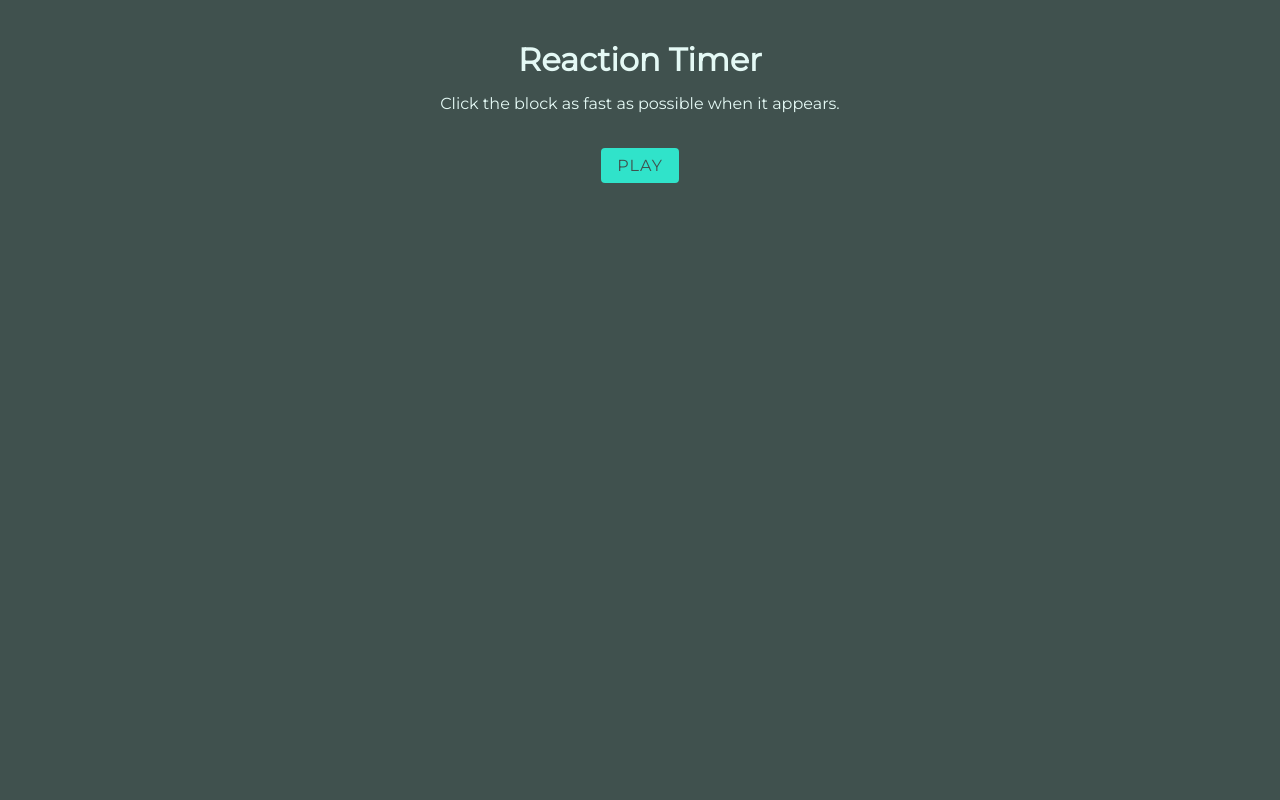
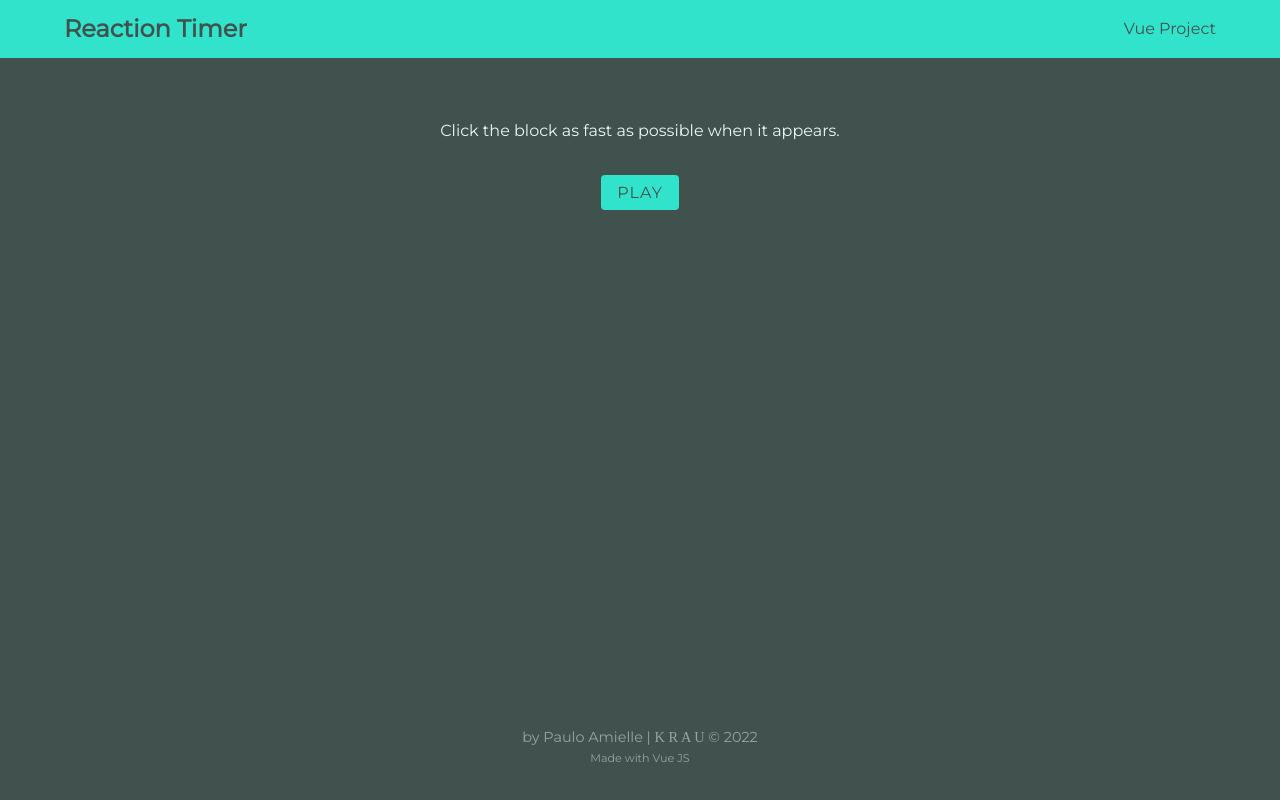
Before and after one commit to krau-code/reaction-timer, a Vue app: page / in a window 1280 px wide. Built offline with nearby package versions, Linux system fonts and the light colour scheme; a web font is replaced by a local one.

Commit message:
Update Design

```diff
--- a/src/App.vue
+++ b/src/App.vue
@@ -1,22 +1,39 @@
 <template>
-  <h1>Reaction Timer</h1>
-  <p>Click the block as fast as possible when it appears.</p>
-  <button @click="start" :disabled="isPlaying">PLAY</button>
-  <Block v-if="isPlaying" :delay="delay" @end="endGame" @tooEarly="clickedEarly" />
-  <Results v-if="showResults" :displayScore="score"/>
-  <p v-if="showTooEarly" class="too-early">clicked too early, play again</p>
+  <div class="flex">
+    <Header />
+
+    <section id="content">
+      <p>Click the block as fast as possible when it appears.</p>
+      <button @click="start" :disabled="isPlaying">PLAY</button>
+
+      <!-- Block -->
+      <Block v-if="isPlaying" :delay="delay" @end="endGame" @tooEarly="clickedEarly" />
+
+      <!-- Result -->
+      <Results v-if="showResults" :displayScore="score"/>
+
+      <!-- Too Early -->
+      <p v-if="showTooEarly" class="too-early">clicked too early, play again</p>
+    </section>
+
+    <Footer />
+  </div>
 </template>
 
 <script>
+import Header from './components/Header.vue';
 import Block from './components/Block.vue';
 import Results from './components/Results.vue';
+import Footer from './components/Footer.vue';
 
 export default {
   name: 'App',
   title: 'Reaction Timer',
   components: {
+    Header,
     Block,
-    Results
+    Results,
+    Footer
   },
   data() {
     return {
@@ -48,9 +65,16 @@ export default {
 </script>
 
 <style>
-  #app {
+  .flex {
+    display: flex;
+    flex-direction: column;
+    min-height: 100vh;
+  }
+
+  #content {
     text-align: center;
-    margin-top: 40px;
+    padding: 3rem 0;
+    flex-grow: 1;
   }
 
   p {
@@ -89,4 +113,11 @@ export default {
     font-size: 1.2rem;
     margin-top: 50px;
   }
+
+  @media (max-width: 481px) {
+    #content {
+      padding: 2rem 0;
+      margin: 0 1rem;
+    }
+  }
 </style>
--- /dev/null
+++ b/src/components/Footer.vue
@@ -0,0 +1,31 @@
+<template>
+    <div>
+        <p class="copy">by Paulo Amielle | <span>K R A U</span> &copy; 2022</p>
+        <p class="made">Made with Vue JS</p>
+    </div>
+</template>
+
+<style scoped>
+    div {
+        margin-top: auto;
+        padding: 15px 0;
+    }
+
+    p {
+        opacity: 0.5;
+        text-align: center;
+    }
+
+    span {
+        font-family: 'Times New Roman', Times, serif;
+    }
+
+    .copy {
+        font-size: 0.9em;;
+    }
+
+    .made {
+        font-size: 0.7em;
+        margin-top: -15px;
+    }
+</style>
--- /dev/null
+++ b/src/components/Header.vue
@@ -0,0 +1,38 @@
+<template>
+    <nav>
+        <div id="container">
+            <div id="flex">
+                <h1>Reaction Timer</h1>
+                <p>Vue Project</p>
+            </div>
+        </div>
+    </nav>
+</template>
+
+<style scoped>
+    nav {
+        background: #30E3CA;
+        color: #40514E;
+    }
+
+    #container {
+        margin: 0 4rem;
+    }
+
+    #flex {
+        display: flex;
+        justify-content: space-between;
+        align-items: center;
+        padding: 0.9rem 0;
+    }
+
+    p {
+        margin: 0;
+    }
+
+    @media (max-width: 481px) {
+        #container {
+            margin: 0 1rem;
+        }
+    }
+</style>
```
